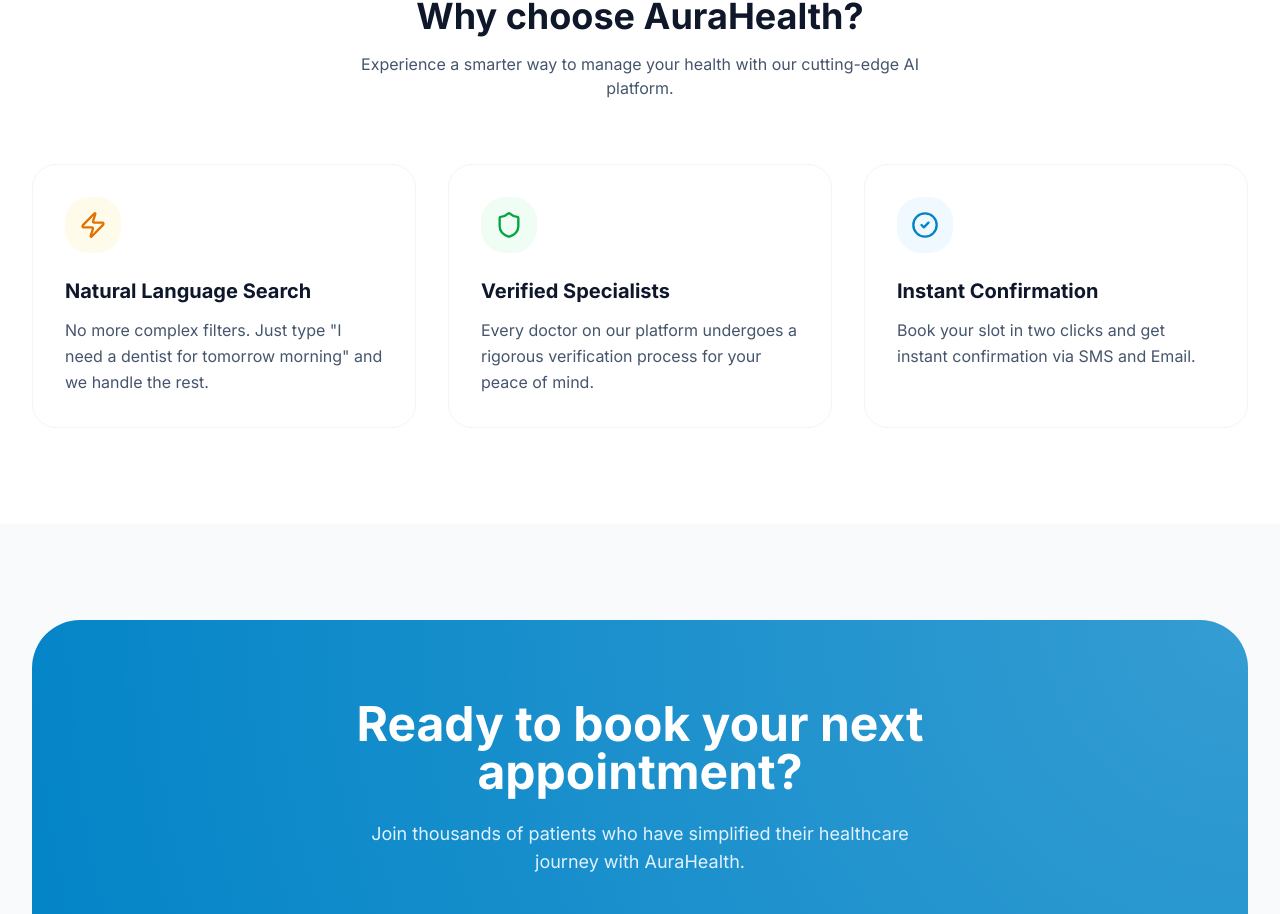
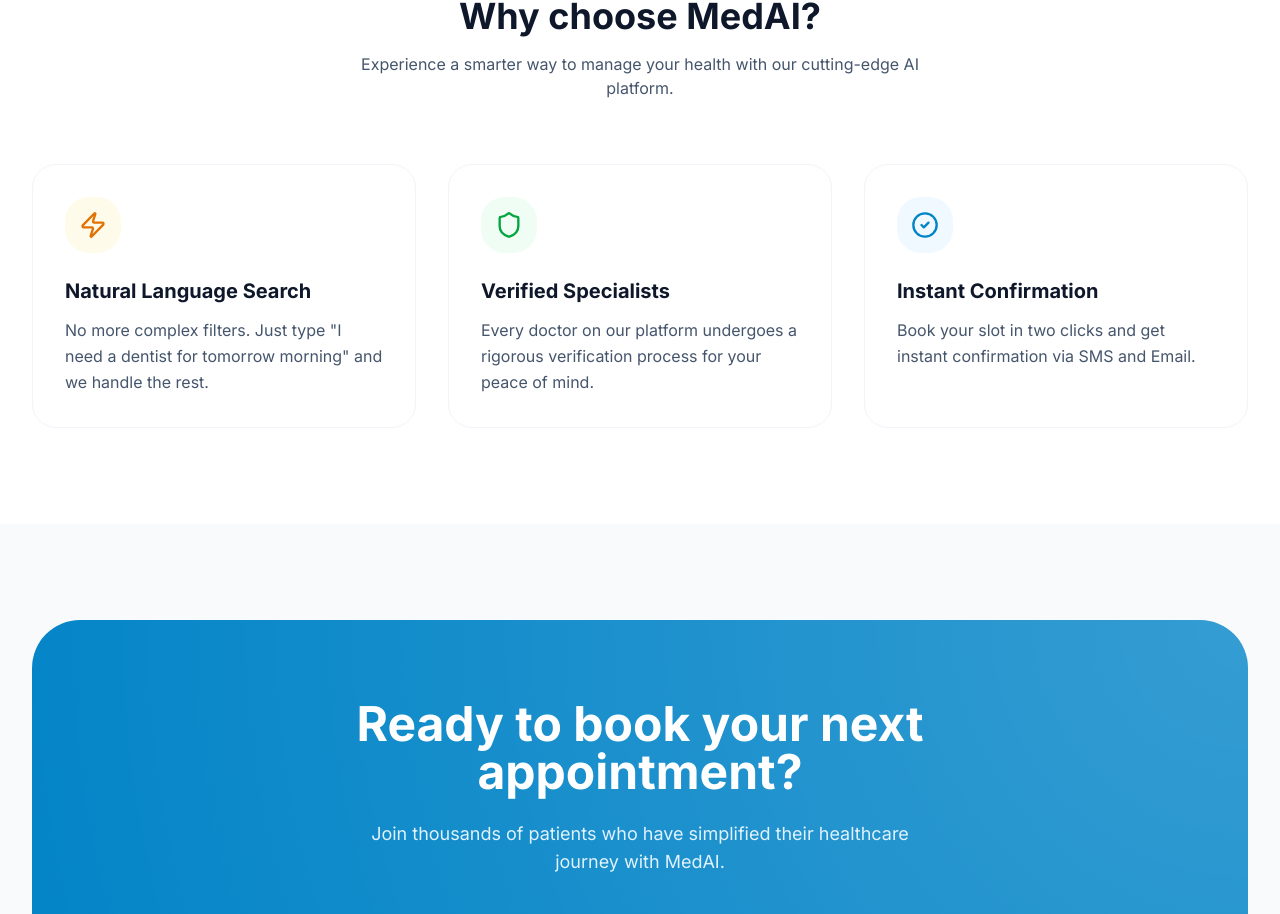
Before and after one commit to syedarfeen7/Med-AI, a React (Vite) app: page / in a window 1280 px wide. Shown: the part 1845-2759 px from the top of the page. Built offline with nearby package versions, Linux system fonts and the light colour scheme.

Commit message:
chore: changed brand name to MedAI

```diff
--- a/metadata.json
+++ b/metadata.json
@@ -1,5 +1,5 @@
 {
-  "name": "AuraHealth AI",
+  "name": "Med AI",
   "description": "AI-powered medical appointment booking platform for seamless healthcare access.",
   "requestFramePermissions": [
     "geolocation"
--- a/src/components/Navbar.tsx
+++ b/src/components/Navbar.tsx
@@ -21,7 +21,7 @@ export const Navbar: React.FC = () => {
               <div className="bg-brand-600 p-2 rounded-xl group-hover:rotate-12 transition-transform">
                 <Heart className="w-6 h-6 text-white fill-white" />
               </div>
-              <span className="text-2xl font-black tracking-tight text-slate-900">Aura<span className="text-brand-600">Health</span></span>
+              <span className="text-2xl font-black tracking-tight text-slate-900">Med<span className="text-brand-600">AI</span></span>
             </Link>
           </div>
 
--- a/src/pages/LandingPage.tsx
+++ b/src/pages/LandingPage.tsx
@@ -205,7 +205,7 @@ export const LandingPage: React.FC = () => {
         <div className="max-w-7xl mx-auto px-4 sm:px-6 lg:px-8">
           <div className="text-center mb-16">
             <h2 className="text-3xl md:text-4xl font-black text-slate-900 mb-4">
-              Why choose AuraHealth?
+              Why choose MedAI?
             </h2>
             <p className="text-slate-600 max-w-xl mx-auto">
               Experience a smarter way to manage your health with our
@@ -267,7 +267,7 @@ export const LandingPage: React.FC = () => {
             </h2>
             <p className="text-brand-100 text-lg mb-10 max-w-xl mx-auto relative z-10">
               Join thousands of patients who have simplified their healthcare
-              journey with AuraHealth.
+              journey with MedAI.
             </p>
 
             <div className="flex flex-col sm:flex-row gap-4 justify-center relative z-10">
@@ -298,7 +298,7 @@ export const LandingPage: React.FC = () => {
                   <Heart className="w-6 h-6 text-white fill-white" />
                 </div>
                 <span className="text-2xl font-black tracking-tight text-white">
-                  AuraHealth
+                  MedAI
                 </span>
               </Link>
               <p className="max-w-sm leading-relaxed">
@@ -366,7 +366,7 @@ export const LandingPage: React.FC = () => {
             </div>
           </div>
           <div className="pt-8 border-t border-slate-800 flex flex-col md:flex-row justify-between items-center gap-4 text-sm">
-            <p>© 2026 AuraHealth AI. All rights reserved.</p>
+            <p>© 2026 MedAI. All rights reserved.</p>
             <div className="flex gap-6">
               <a href="#" className="hover:text-white transition-colors">
                 Twitter
--- a/src/pages/LoginPage.tsx
+++ b/src/pages/LoginPage.tsx
@@ -19,7 +19,7 @@ export const LoginPage: React.FC = () => {
                 <Heart className="w-5 h-5 text-white fill-white" />
               </div>
               <span className="text-xl font-black tracking-tight text-slate-900">
-                AuraHealth
+                MedAI
               </span>
             </Link>
             <h1 className="text-4xl font-black text-slate-900 mb-2">
@@ -130,7 +130,7 @@ export const LoginPage: React.FC = () => {
               </span>
             </h2>
             <p className="text-brand-100/80 text-lg leading-relaxed font-medium">
-              "The greatest wealth is health. AuraHealth makes it easier than
+              "The greatest wealth is health. MedAI makes it easier than
               ever to prioritize yours."
             </p>
             <div className="mt-8 flex items-center gap-4">
--- a/src/pages/SignupPage.tsx
+++ b/src/pages/SignupPage.tsx
@@ -33,7 +33,7 @@ export const SignupPage: React.FC = () => {
               </span>
             </h2>
             <p className="text-brand-100/80 text-lg leading-relaxed font-medium">
-              "AuraHealth is not just a booking platform. It's your personal
+              "MedAI is not just a booking platform. It's your personal
               health companion, powered by intelligence."
             </p>
             <div className="mt-8 flex items-center gap-4">
@@ -68,7 +68,7 @@ export const SignupPage: React.FC = () => {
                 <Heart className="w-5 h-5 text-white fill-white" />
               </div>
               <span className="text-xl font-black tracking-tight text-slate-900">
-                AuraHealth
+                MedAI
               </span>
             </Link>
             <h1 className="text-4xl font-black text-slate-900 mb-2">
```
